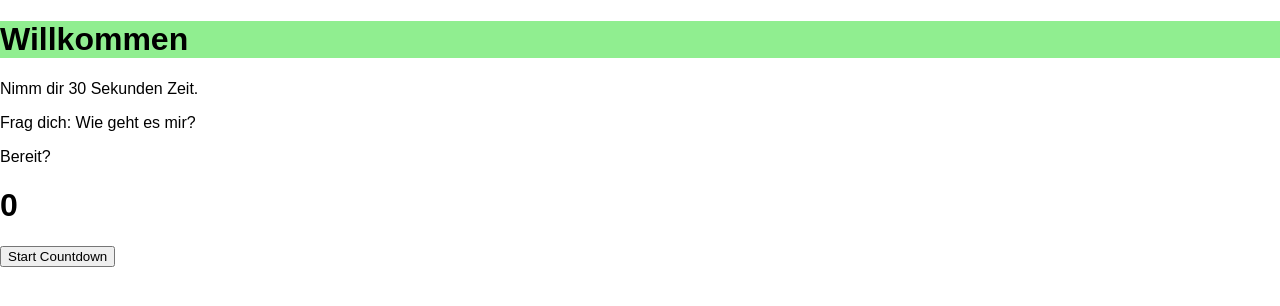
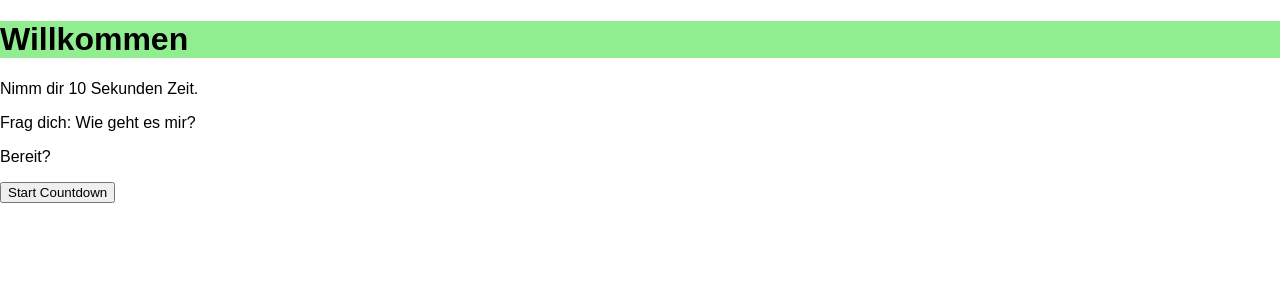
Before and after one commit to verenaisele/Capstone-Project, a React (Create React App) app in the folder client/: page / in a window 1280 px wide. Shown: the top 306 px of the page. Built offline with nearby package versions, Linux system fonts and the light colour scheme.

Commit message:
countdown verkürzt und code aufgeräumt

```diff
--- a/client/src/components/Timer.js
+++ b/client/src/components/Timer.js
@@ -1,22 +1,9 @@
 import React, { useState, useEffect } from 'react';
-
-/* function Timer() {
-  // Declare a new state variable, which we'll call "count"
-
-  const [count, setCount] = useState(0);
-  return (
-    <div>
-      <p>You clicked {count} times</p>
-      <button onClick={() => setCount(count + 1)}>Click me</button>
-      </div>
-  );
-}
-export default Timer; */
 
 export default function Timer({ seconds }) {
   const [timeLeft, setTimeLeft] = useState(seconds);
 
-  //ausgelagerte Funktion für Countdown
+  //Funktion für Countdown
   const startCountdown = () => {
     setTimeLeft(timeLeft - 1);
   };
@@ -31,36 +18,8 @@ export default function Timer({ seconds }) {
 
   return (
     <div>
-      <h1>{timeLeft}</h1>
-      <button onClick={() => setTimeLeft(30)}>Start Countdown</button>
-    </div>
-    /*Funktion muss in OHM-Komponente übergeben werden..*/
-  );
-}
-
-/* const Timer = ({ seconds }) => {
-  // initialize timeLeft with the seconds prop
-  const [timeLeft, setTimeLeft] = useState(seconds);
-
-  useEffect(() => {
-    // exit early when we reach 0
-    if (!timeLeft) return;
-
-    // save intervalId to clear the interval when the
-    // component re-renders
-    const intervalId = setInterval(() => {
-      setTimeLeft(timeLeft - 1);
-    }, 1000);
-
-    // clear interval on re-render to avoid memory leaks
-    return () => clearInterval(intervalId);
-    // add timeLeft as a dependency to re-rerun the effect
-    // when we update it
-  }, [timeLeft]);
-
-  return (
-    <div>
+      <button onClick={() => setTimeLeft(10)}>Start Countdown</button>
       <h1>{timeLeft}</h1>
     </div>
   );
-}; */
+}
--- a/client/src/pages/Ohm.js
+++ b/client/src/pages/Ohm.js
@@ -5,10 +5,10 @@ export default function Ohm() {
   return (
     <div>
       <Heading>Willkommen</Heading>
-      <p>Nimm dir 30 Sekunden Zeit.</p>
+      <p>Nimm dir 10 Sekunden Zeit.</p>
       <p>Frag dich: Wie geht es mir?</p>
       <p>Bereit?</p>
-      <Timer seconds={0} />
+      <Timer seconds={''} />
     </div>
   );
 }
```
Also changed, not shown: client/src/test.js (added, +27 -0 lines).
